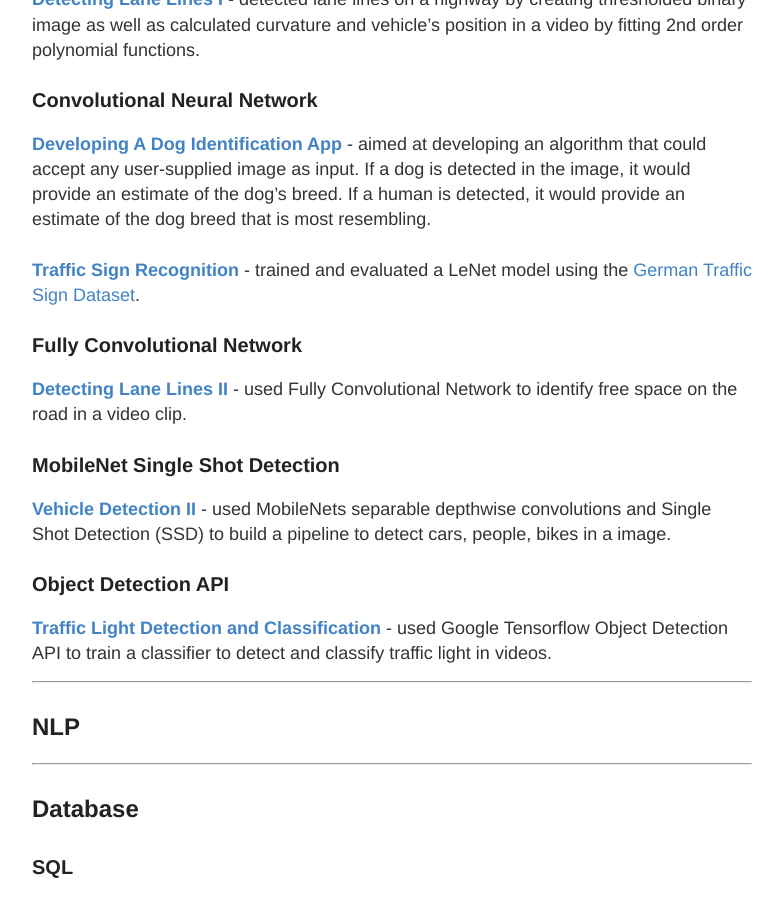
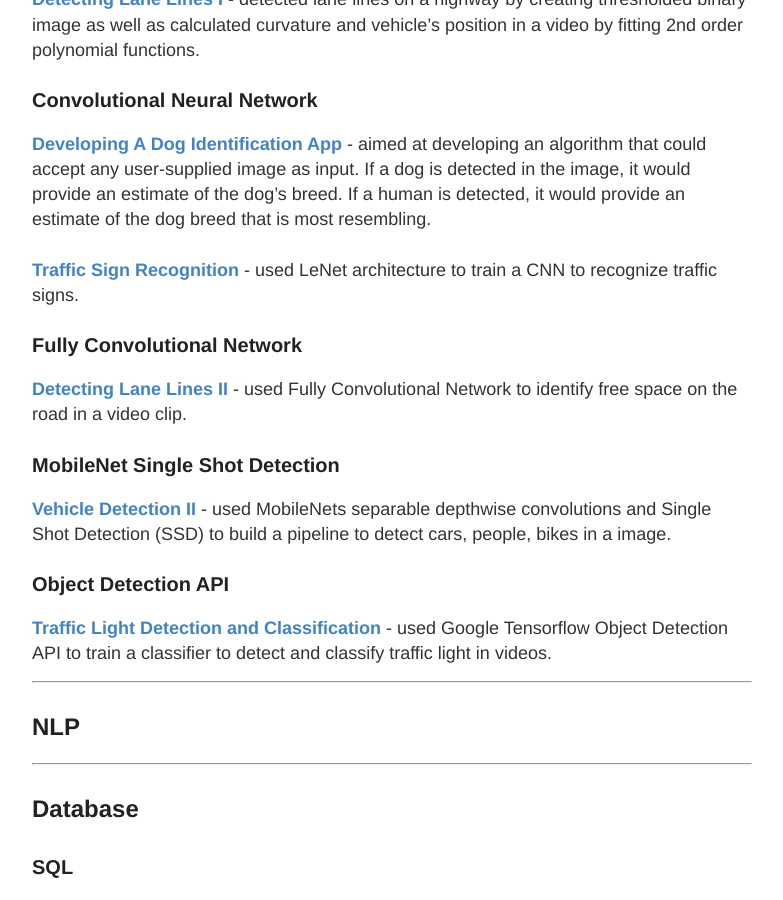
Before and after one commit to wzding/deprecated_wzding.github.io, a Jekyll site: the page built from project2.md, in a window 1280 px wide and 900 px high, scrolled down 2182 px. Shown: the whole window, without its empty margins (248-1031 px from the left). Built offline with Jekyll 4.4.1, drawn with Linux system fonts in a browser that asks for light colours; some of the changed text lies outside the part shown.

Commit message:
changed description

```diff
--- a/project2.md
+++ b/project2.md
@@ -51,7 +51,7 @@
 <a href="https://wzding.github.io/wzding.github.io/projects/Advanced-Lane-Finding.html" target="_blank">**Detecting Lane Lines I**</a> - detected lane lines on a highway by creating thresholded binary image as well as calculated curvature and vehicle's position in a video by fitting 2nd order polynomial functions.
 ### Convolutional Neural Network
 <a href="https://wzding.github.io/wzding.github.io/projects/Dog_Identification_App.html" target="_blank">**Developing A Dog Identification App**</a> - aimed at developing an algorithm that could accept any user-supplied image as input. If a dog is detected in the image, it would provide an estimate of the dog's breed. If a human is detected, it would provide an estimate of the dog breed that is most resembling.
-<br><br><a href="https://wzding.github.io/wzding.github.io/projects/Traffic_Sign_Classifier.html" target="_blank">**Traffic Sign Recognition**</a> - trained and evaluated a LeNet model using the [German Traffic Sign Dataset](http://benchmark.ini.rub.de/?section=gtsrb&subsection=dataset).
+<br><br><a href="https://wzding.github.io/wzding.github.io/projects/Traffic_Sign_Classifier.html" target="_blank">**Traffic Sign Recognition**</a> - used LeNet architecture to train a CNN to recognize traffic signs.
 ### Fully Convolutional Network
 <a href="https://wzding.github.io/wzding.github.io/projects/Semantic_Segmentation.html" target="_blank">**Detecting Lane Lines II**</a> - used Fully Convolutional Network to identify free space on the road in a video clip.
 ### MobileNet Single Shot Detection
```
Also changed, not shown: other parts of project2.md (+1 -1 lines).
